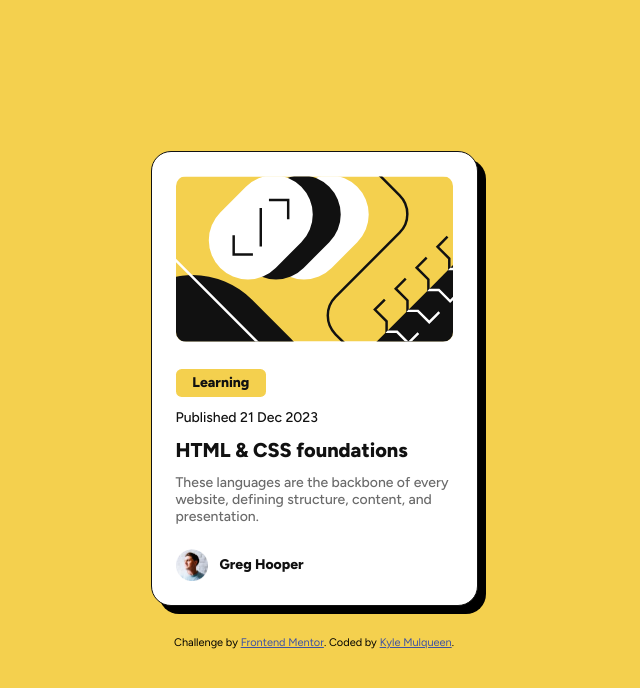
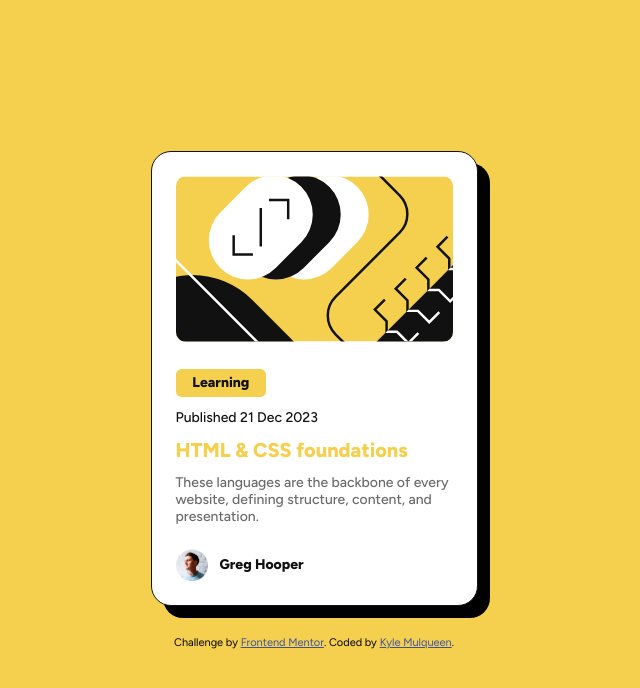
Before and after one commit to kmulqueen/blog-preview-card-challenge, a plain HTML site: page index.html in a window 1280 px wide. In both pictures the pointer is over the element 640 px from the left and 378 px from the top of the page. Shown: the whole page, without its empty margins (326-966 px from the left). Drawn offline with Linux system fonts and the light colour scheme.

Commit message:
added hover and focus state style changes

```diff
--- a/style.css
+++ b/style.css
@@ -51,6 +51,7 @@ body {
   gap: var(--spacing-large);
   border: var(--color-gray-dark) solid 1px;
   box-shadow: var(--spacing-small) var(--spacing-small) 0 0 #000000;
+  transition: box-shadow 0.3s cubic-bezier(0.47, 0, 0.74, 0.71);
 }
 
 .card-img {
@@ -90,6 +91,10 @@ body {
   gap: var(--spacing-medium);
 }
 
+.card-title {
+  transition: color 0.3s cubic-bezier(0.47, 0, 0.74, 0.71);
+}
+
 .card-summary {
   color: var(--color-gray-light);
 }
@@ -103,6 +108,19 @@ body {
 .card-author > img {
   width: 3.2rem;
   height: 3.2rem;
+}
+
+.card:hover,
+.card:focus {
+  box-shadow: var(--spacing-medium) var(--spacing-medium) 0 0 #000000;
+  cursor: pointer;
+}
+
+.card:hover .card-title {
+  color: var(--color-yellow);
+}
+.card:focus .card-title {
+  color: var(--color-yellow);
 }
 
 .text-large-bold {
```
